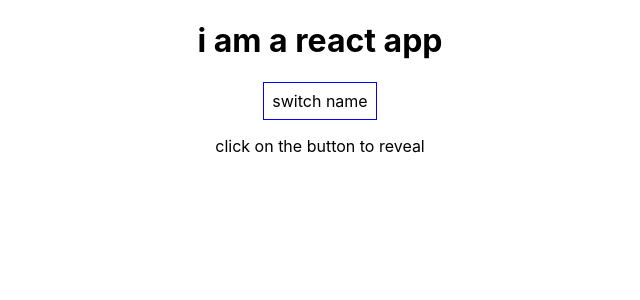
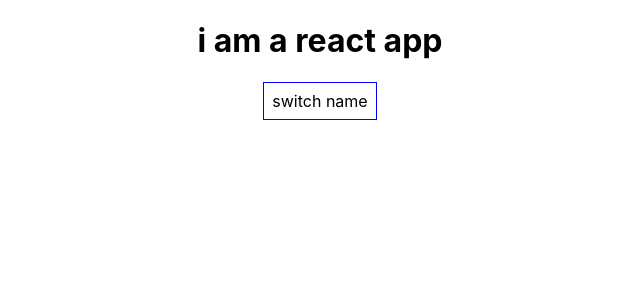
Before and after one commit to 21toffy/compelete-react-guide, a React (Create React App) app: page / in a window 1280 px wide. Shown: the top 300 px of the page, without its empty margins (320-960 px from the left). Built offline with nearby package versions, Linux system fonts and the light colour scheme.

Commit message:
if statements and handeling dynamic content the javascript was

```diff
--- a/src/App.js
+++ b/src/App.js
@@ -54,16 +54,11 @@ class App extends Component{
       padding:'8px'
     };
 
-    return (
-          <div className="App">
-            <h1>i am a react app</h1>
-            <button
-            style = {style}
-            onClick = {this.togglePersonsHandler}>switch name</button>
-            {
-              //this is an if statement that displays some data if the showPersons is true
-              this.state.showPersons === true ?
-              <div>
+    let persons = null;
+
+    if (this.state.showPersons) {
+      persons = (
+        <div>
               <p>click on the button to hide</p>
               <Person
               name = {this.state.persons[0].name}
@@ -85,10 +80,19 @@ class App extends Component{
               </Person>
 
               </div>
-              //this is the else statement that displays an alternative if the sowPersons state returns as false
-              :
-              <p>click on the button to reveal</p>
-            }
+      );
+    }
+
+
+    return (
+          <div className="App">
+            <h1>i am a react app</h1>
+            <button
+            style = {style}
+            onClick = {this.togglePersonsHandler}>switch name</button>
+
+             {persons}
+
           </div>
         );
     // return React.createElement('div', {className:'App'}, React.createElement('h1',{className:'App'}  ,'hi i\'m a react app '));
```
